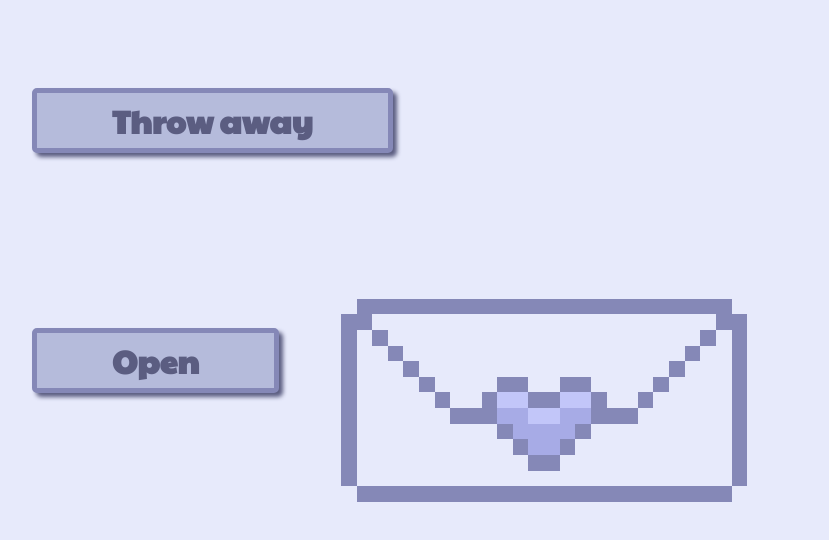
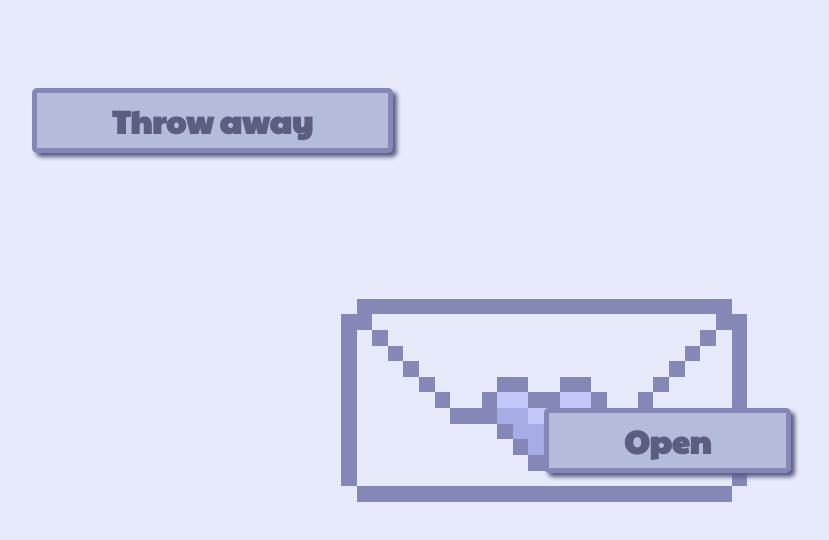
Before and after one commit to Stephaniebaard/Purple-Fox, a React (Vite) app: page / in a window 1280 px wide. Shown: the top 540 px of the page, without its empty margins (96-925 px from the left). Built offline with nearby package versions, Linux system fonts and the light colour scheme.

Commit message:
New changes

```diff
--- a/src/widgets/envelope/envelope.scss
+++ b/src/widgets/envelope/envelope.scss
@@ -16,4 +16,8 @@
 .ButtonBox{
     display: flex;
     gap: 50px;
+
+    button {
+        display: flex;
+    }
 }
--- a/src/widgets/envelope/envelope.tsx
+++ b/src/widgets/envelope/envelope.tsx
@@ -25,7 +25,7 @@ const ButtonMove: React.FC = () => {
 <Button
         title="Open"
         handleClick={() => {}}
-        style={{ position: 'absolute', left: '10%', top: '40%' }}
+        style={{ position: 'absolute', left: '50%', top: '50%' }}
         />
 <Button
         title="Throw away"
```
Also changed, not shown: src/styles/Mixins.scss (added).
